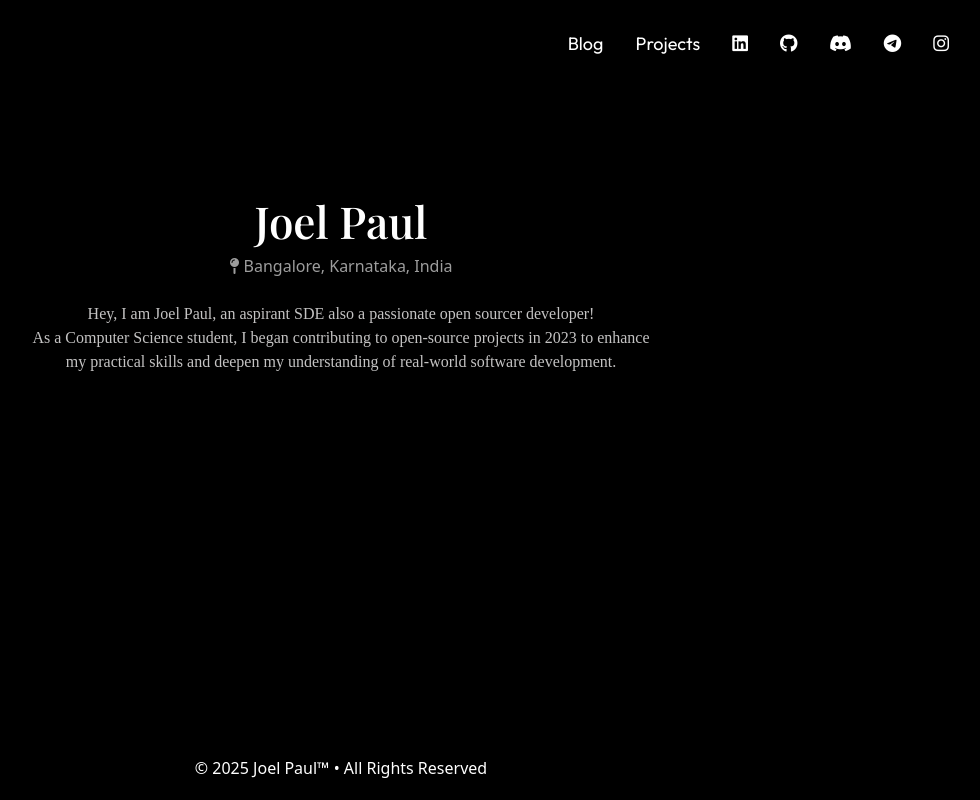
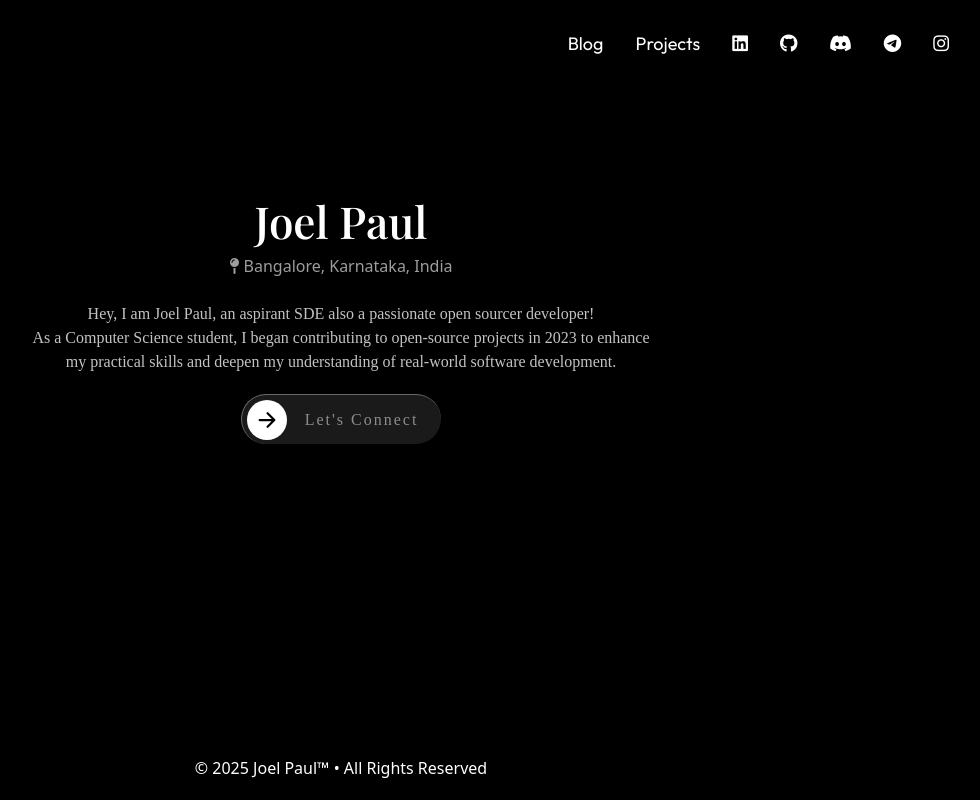
Before and after one commit to Jack-Pots/jack-pots.github.io, a SvelteKit app: page / in a window 1280 px wide. Shown: the whole page, without its empty margins (299-1279 px from the left). Built offline with nearby package versions, Linux system fonts and the light colour scheme; a web font is replaced by a local one.

Commit message:
Add Button to Connect Through Email Client. TODO: Dead Link

```diff
--- a/src/app.css
+++ b/src/app.css
@@ -67,3 +67,70 @@ h1 {
     font-family: "Playfair" ;
     text-align: center;
 }
+
+/* Button Style*/
+.mail {
+    display:flex ;
+    justify-content: center;
+    align-items: center;
+    padding: 20px;
+}
+
+.btn
+{
+    position: relative;
+    width: 200px;
+    height: 50px;
+    background: rgba(255,255,255,0.1);
+    border-radius:60px;
+    display: flex;
+    justify-content: center;
+    align-items: center;
+    color: rgba(255,255,255,0.5);
+    text-decoration: none;
+    letter-spacing: 2px;
+    border-top:0.5px solid rgba(255,255,255,0.35);
+    border-left:0.5px solid rgba(255,255,255,0.35);
+    padding-left: 40px;
+    transition: 0.5s;
+    overflow: hidden;
+}
+.btn:hover
+{
+    padding-left: 0px;
+    padding-right: 40px;
+    color: rgba(255,255,255,1);
+}
+.btn span
+{
+    position: absolute;
+    left: 5px;
+    width: 40px;
+    height: 40px;
+    background:rgb(255, 255, 255);
+    border-radius: 50%;
+    transition: 0.5s ease-in-out;
+    display: flex;
+    justify-content: center;
+    align-items: center;
+    color: black;
+    font-size: 1.5em;
+}
+.btn:hover span
+{
+    left: calc(100% - 45px);
+}
+.btn:after
+{
+    content: '';
+    position: absolute;
+    width: 80px;
+    height:100%;
+    z-index: 1;
+    background: rgba(255,255,255,0.25);
+    transform: translateX(-170px) skewX(30deg);
+    transition: 0.75s ease-in-out;
+}
+.btn:hover:after{
+    transform: translateX(170px) skewX(30deg);
+}
--- a/src/components/Main.svelte
+++ b/src/components/Main.svelte
@@ -15,6 +15,11 @@
                 <div class="content">
                     <p class="about">Hey, I am Joel Paul, an aspirant SDE also a passionate open sourcer developer! </p>
                     <p>As a Computer Science student, I began contributing to open-source projects in 2023 to enhance my practical skills and deepen my understanding of real-world software development.</p>
+                    <div class="mail">
+                        <a href="#" class="btn">Let's Connect<span><ion-icon name="arrow-forward-outline"></ion-icon></span></a>
+                        <script type="module" src="https://unpkg.com/ionicons@5.5.2/dist/ionicons/ionicons.esm.js"></script>
+                        <script nomodule src="https://unpkg.com/ionicons@5.5.2/dist/ionicons/ionicons.js"></script>
+                    </div>
                 </div>
             </div>
         </div>
```
